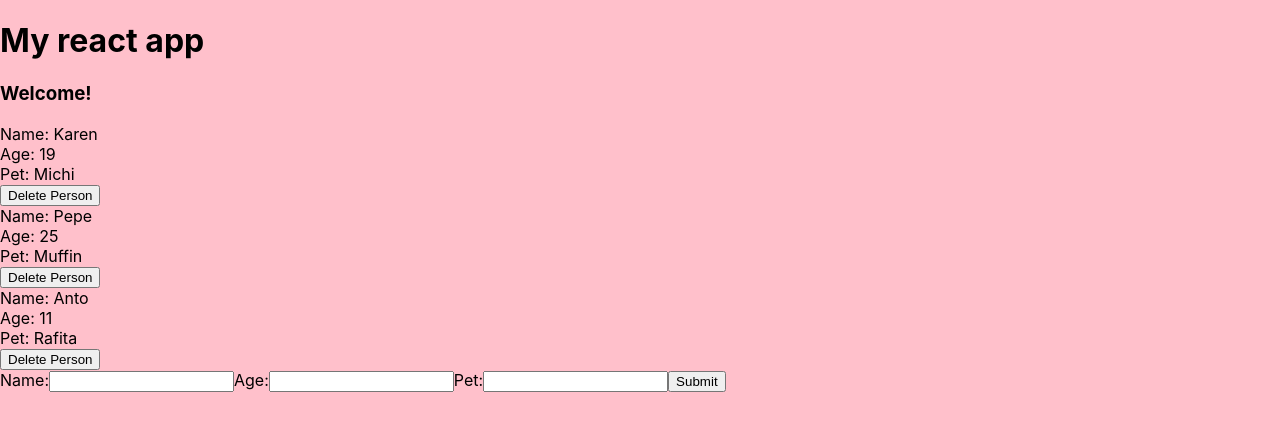
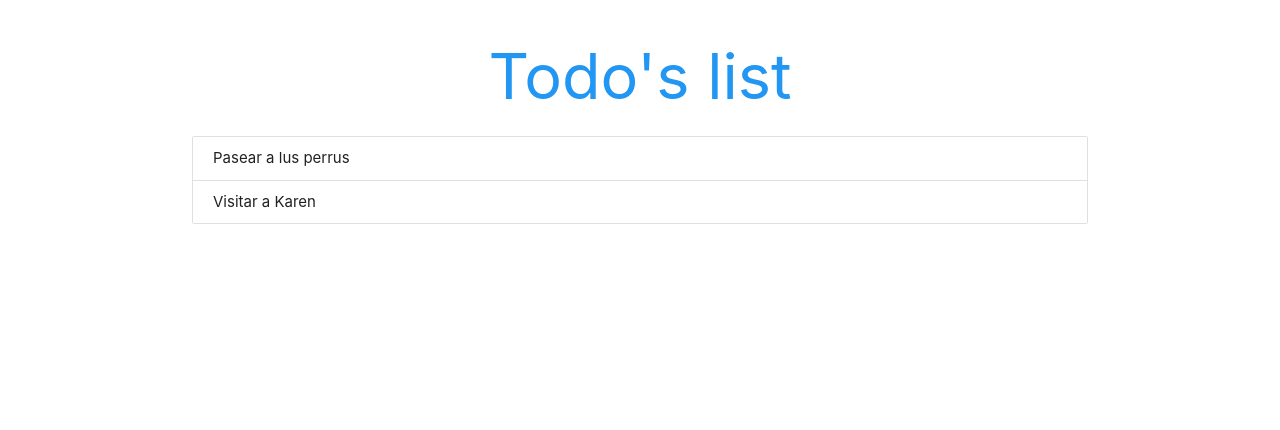
Before and after one commit to Pantuflas/react-redux-course, a React (Create React App) app: page / in a window 1280 px wide. Shown: the top 430 px of the page. Built offline with nearby package versions, Linux system fonts and the light colour scheme.

Commit message:
deleteTodo method working

```diff
--- a/public/index.html
+++ b/public/index.html
@@ -24,6 +24,10 @@
       work correctly both with client-side routing and a non-root public URL.
       Learn how to configure a non-root public URL by running `npm run build`.
     -->
+
+    <!-- Materialize css-->
+    <link rel="stylesheet" href="https://cdnjs.cloudflare.com/ajax/libs/materialize/1.0.0/css/materialize.min.css">
+
     <title>React App</title>
   </head>
   <body>
--- a/src/App.js
+++ b/src/App.js
@@ -1,60 +1,13 @@
-import React, { Component } from 'react'
-import Person from './components/Person'
-import AddPersonForm from './components/AddPersonForm'
+import React from 'react'
+import TodoComponent from './components/TodoComponent'
 
-class App extends Component {
-  state = {
-    persons: [
-      { name: 'Karen', age: '19', pet: 'Michi', id: 1},
-      { name: 'Pepe', age: '25', pet: 'Muffin', id: 2},
-      { name: 'Anto', age: '11', pet: 'Rafita', id: 3}
-    ]
-  }
-
-  addPerson = (person) => {
-    console.log(person);
-    //Adding a random id to the person to add
-    person.id = Math.random();
-    //Creating a copy of the persons array in state
-    let persons = [...this.state.persons, person]
-    //Altering the state with the copy, not altering the original array
-    this.setState({
-      persons: persons
-    })
-  }
-
-  deletePerson = (id) => {
-    let persons = this.state.persons.filter(person => {
-      //If person.id is equal to the passed id, returns false and filter out that person
-      //If person.id is not equal to the passed id, return true and the person remains in the array
-      return person.id !== id
-    });
-    this.setState({
-      persons: persons
-    })
-  }
-
-  //Method to show when the component is mounted
-  componentDidMount() {
-    console.log("component mounted");
-  }
-
-  //Method that shows in console everytime the component updates, prints previous props and state
-  componentDidUpdate(prevProps, prevState) {
-    console.log("components updated");
-    console.log(prevProps, prevState);
-  }
-  render() {
-    return (
-      <div className="App">
-        <h1>My react app</h1>
-        <h3> Welcome! </h3>
-        <Person deletePerson={this.deletePerson} persons={this.state.persons}/>
-        <AddPersonForm addPerson={this.addPerson} />
-      </div>
-    );
-  }
-
+function App(){
+  return (
+    <div className="App">
+      <h1 className="center blue-text">Todo's list</h1>
+      <TodoComponent />
+    </div>
+  );
 }
 
 export default App;
--- a/src/components/AddPersonForm.js
+++ /dev/null
@@ -1,37 +0,0 @@
-import React, { Component } from 'react'
-
-class AddPersonForm extends Component {
-    state = {
-        name: null,
-        age: null,
-        pet: null
-    }
-
-    handleChange = (e) => {
-        this.setState({
-            [e.target.id]: e.target.value
-        })
-    }
-
-    handleSubmit = (e) => {
-        e.preventDefault();
-        this.props.addPerson(this.state);
-    }
-    render(){
-        return (
-            <div>
-                <form onSubmit={this.handleSubmit}>
-                    <label htmlFor="name">Name:</label>
-                    <input type="text" id="name" onChange={this.handleChange} />
-                    <label htmlFor="age">Age:</label>
-                    <input type="text" id="age" onChange={this.handleChange} />
-                    <label htmlFor="pet">Pet:</label>
-                    <input type="text" id="pet" onChange={this.handleChange} />
-                    <button>Submit</button>
-                </form>
-            </div>
-        )
-    }
-}
-
-export default AddPersonForm;
--- a/src/components/Person.js
+++ /dev/null
@@ -1,53 +0,0 @@
-import React from 'react'
-import './componentsStyle.css'
-
-const Person = ({persons, deletePerson}) => {
-
-    //Simple if condition
-/*     const personList = persons.map(person => {
-        if (person.age > 20){
-            return (
-            <div className="person" key={person.id}>
-                <div>Name: {person.name}</div>
-                <div>Age: {person.age}</div>
-                <div>Pet: {person.pet}</div>
-            </div>
-            )
-        } else {
-            return null;
-        }
-    }) */
-
-    //Different approach to do the same condition
-    const personList = persons.map(person => {
-        return person.age > 10 ? (
-            <div className="person" key={person.id}>
-                <div>Name: {person.name}</div>
-                <div>Age: {person.age}</div>
-                <div>Pet: {person.pet}</div>
-                <button onClick={() => {deletePerson(person.id)}}>Delete Person</button>
-            </div>
-        ) : null;
-    })
-
-    return(
-        <div className="person-list">
-            { personList }
-        {
-        /*{ instead of declaring personList outside the return function, can be implemented inside, works the same
-                persons.map(person => {
-                    return person.age > 20 ? (
-                        <div className="person" key={person.id}>
-                            <div>Name: {person.name}</div>
-                            <div>Age: {person.age}</div>
-                            <div>Pet: {person.pet}</div>
-                        </div>
-                    ) : null;
-                })
-            } */}
-
-        </div>
-    )
-}
-
-export default Person;
--- /dev/null
+++ b/src/components/TodoComponent.js
@@ -0,0 +1,33 @@
+import React, { Component } from 'react'
+import Todos from './Todos'
+
+class TodoComponent extends Component {
+   state = {
+       todos: [
+           {id: 1, content: 'Pasear a lus perrus'},
+           {id: 2, content: 'Visitar a Karen'}
+       ]
+   }
+
+   deleteTodo = (id) => {
+       console.log(id);
+       const todosCopy = this.state.todos.filter(todo => {
+           // If id is equal returns false, when returned false the matched id is filter from the array (deleted)
+           return todo.id !== id
+       });
+       this.setState({
+           todos: todosCopy
+       })
+   }
+
+
+    render() {
+        return (
+            <div className="container">
+                <Todos todos={this.state.todos} deleteTodo={this.deleteTodo} />
+            </div>
+        );
+    }
+}
+
+export default TodoComponent;
--- /dev/null
+++ b/src/components/Todos.js
@@ -0,0 +1,22 @@
+import React from 'react'
+
+const Todos = ({todos, deleteTodo}) => {
+
+    const todoList = todos.length ? (
+        todos.map(todo => {
+            return (
+                <div className="collection-item" key={todo.id}>
+                    <span onClick={ () => {deleteTodo(todo.id)} }>{todo.content}</span>
+                </div>
+            )
+        })
+    ) : (<p className="center">Nada que hacer por el momento</p>)
+
+    return(
+        <div className="todos collection">
+            {todoList}
+        </div>
+    )
+}
+
+export default Todos;
--- a/src/components/componentsStyle.css
+++ /dev/null
@@ -1,9 +0,0 @@
-body {
-    background: pink;
-    transition: all 1s;
-}
-
-.person form {
-    background: #fff;
-    padding: 20px;
-}
```
